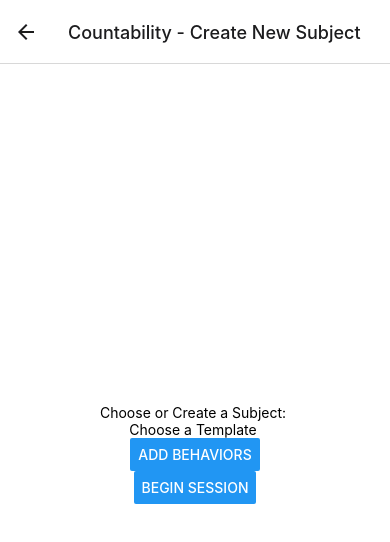
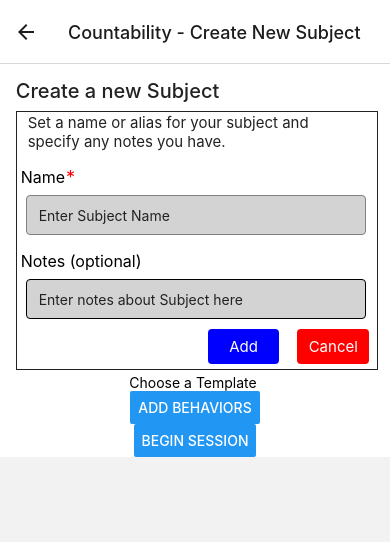
Before and after one commit to codarose/Countable, a React Native app: screen /CreateSubject in a window 390 px wide. Shown: the top 542 px of the page. Built offline with nearby package versions, Linux system fonts and the light colour scheme.

Commit message:
updating user input forms for consistency

```diff
--- a/components/createSubjectForm.js
+++ b/components/createSubjectForm.js
@@ -17,15 +17,16 @@
 ];
 
 function CreateSubjectForm(props) {
-  const [behavior, onAddBehavior] = useState("Enter Behavior Name");
-  const [behaviorNotes, onAddBehaviorNotes] = useState("Enter Behavior Notes");
+  const [subject, onAddSubject] = useState("Enter Subject Name");
+  const [subjectNotes, onAddSubjectNotes] = useState(
+    "Enter notes about Subject here"
+  );
   const [value, setValue] = useState(null);
   const [isFocus, setIsFocus] = useState(false);
   const [borderColor, setBorderColor] = useState("gray");
 
   function customOnFocus() {
     setBorderColor("orange");
-    onAddBehavior("");
   }
 
   function customOnBlur() {
@@ -41,10 +42,10 @@
   };
   return (
     <View style={styles.container}>
-      <Text style={styles.createNewBehavior}>Create a new Behavior</Text>
+      <Text style={styles.createNewBehavior}>Create a new Subject</Text>
       <View style={styles.formStyling}>
         <Text style={styles.specify}>
-          Create a name and set the type of measurement for your behavior.
+          Set a name or alias for your subject and specify any notes you have.
         </Text>
         <View style={{ flexDirection: "row" }}>
           <Text style={styles.inputFields}>Name</Text>
@@ -52,56 +53,23 @@
         </View>
         <TextInput
           style={[{ borderColor: borderColor }, styles.input]}
-          onChangeText={onAddBehavior}
-          value={behavior}
+          onChangeText={onAddSubject}
+          value={subject}
           onFocus={customOnFocus}
           onBlur={customOnBlur}
           placeHolder=""
         />
 
-        <View style={{ flexDirection: "row" }}>
-          <Text style={styles.inputFields}>Type of Measurement</Text>
-          <Text style={styles.redAsterisk}>*</Text>
-        </View>
         {/* Replace buttons with a drop down list */}
-        {renderLabel()}
-        <Dropdown
-          style={[styles.dropdown, isFocus && { borderColor: "orange" }]}
-          placeholderStyle={styles.placeholderStyle}
-          selectedTextStyle={styles.selectedTextStyle}
-          inputSearchStyle={styles.inputSearchStyle}
-          iconStyle={styles.iconStyle}
-          data={data}
-          maxHeight={300}
-          labelField="label"
-          valueField="value"
-          placeholder={!isFocus ? "Select item" : "..."}
-          searchPlaceholder="Search..."
-          value={value}
-          onFocus={() => setIsFocus(true)}
-          onBlur={() => setIsFocus(false)}
-          onChange={(item) => {
-            setValue(item.value);
-            setIsFocus(false);
-          }}
-          // renderLeftIcon={() => (
-          //   <AntDesign
-          //     style={styles.icon}
-          //     color={isFocus ? "blue" : "black"}
-          //     name="Safety"
-          //     size={20}
-          //   />
-          // )}
-        />
-        <Text style={styles.inputFields}>
-          Notes (optional)</Text>
+
+        <Text style={styles.inputFields}>Notes (optional)</Text>
         <TextInput
           style={styles.input}
-          onChangeText={onAddBehavior}
-          value={behaviorNotes}
+          onChangeText={onAddSubjectNotes}
+          value={subjectNotes}
           onFocus={customOnFocus}
           onBlur={customOnBlur}
-          placeHolder="behavior notes"
+          placeHolder="subject notes"
         />
         <View style={{ flexDirection: "row", alignItems: "center" }}>
           <Pressable style={styles.saveButton}>
@@ -243,7 +211,6 @@
     elevation: 3,
     width: "20%",
     marginLeft: 8,
-
   },
 
   icon: {
--- a/screens/CreateSubject.js
+++ b/screens/CreateSubject.js
@@ -1,6 +1,6 @@
 import React, { useState } from "react";
 import { Component } from "react";
-
+import CreateSubjectForm from "../components/createSubjectForm";
 import { StyleSheet, Text, View, Button } from "react-native";
 import axios from "axios"; //will need to have axios installed and imported into file
 
@@ -59,7 +59,7 @@
   {
     return (
       <View style={styles.container}>
-        <Text>Choose or Create a Subject: </Text>
+        <CreateSubjectForm />
         {/* map through subjects from data received in API call*/}
         {/* subjects.map((subject) =>{
   return (
@@ -111,7 +111,7 @@
 
 const styles = StyleSheet.create({
   container: {
-    flex: 1,
+   // flex: 1,
     backgroundColor: "#fff",
     alignItems: "center",
     justifyContent: "center",
--- a/screens/CreateTemplate.js
+++ b/screens/CreateTemplate.js
@@ -1,16 +1,27 @@
 import React from "react";
 import { Component } from "react";
 
-import { StyleSheet, Text, View, Button } from "react-native";
+import { StyleSheet, Text, View, Pressable, TextInput } from "react-native";
 
 class CreateBehavior extends Component {
   render() {
     return (
       <View style={styles.container}>
-        <Text>Session Template Title</Text>
-        <Text>Duration of Session</Text>
-        <Text>Behaviors Associated to this Session Type </Text>
-        <Button title="Save" />
+        <View style={styles.formStyling}>
+          <Text style={styles.createTemplate}>
+            Create a New Reusable Template
+          </Text>
+          <Text style={styles.inputFields}>Session Template Title</Text>
+          <TextInput
+            style={styles.input}
+            // onChangeText={onAddBehavior}
+            //  value={sessionNotes}
+            placeHolder="session notes"
+          />
+          <Text>Duration of Session</Text>
+          <Text>Behaviors Associated to this Session Type </Text>
+          <Pressable title="Save" />
+        </View>
       </View>
     );
   }
@@ -23,5 +34,102 @@
     alignItems: "center",
     justifyContent: "center",
   },
+  dropdown: {
+    margin: 8,
+    marginTop: 0,
+    height: 40,
+    borderColor: "gray",
+    borderWidth: 0.5,
+    borderRadius: 4,
+    paddingHorizontal: 12,
+    width: "95%",
+    backgroundColor: "#D3D3D3",
+    color: "#222222",
+  },
+  formStyling: {
+    borderStyle: "solid",
+    borderWidth: ".4px",
+    borderColor: "#222222",
+    margin: 4,
+    marginRight: 0,
+    padding: 4,
+    width: "93%",
+    overflow: "scroll",
+  },
+  inputFields: {
+    height: 40,
+    marginTop: 4,
+    marginBottom: 0,
+    marginLeft: 3,
+    marginRight: 0,
+    paddingTop: 12,
+    paddingBottom: 0,
+    paddingRight: 0,
+    textAlignVertical: "auto",
+    fontSize: 16,
+    textAlign: "left",
+  },
+  createTemplate: {
+    fontSize: 20,
+    color: "#222222",
+    paddingTop: 15,
+    paddingBottom: 4,
+    paddingLeft: 10,
+    fontWeight: "500",
+    textAlign: "left",
+    marginRight: 130,
+  },
+  buttonText: {
+    fontSize: "15px",
+    color: "white",
+  },
+  input: {
+    marginLeft: 8,
+    marginTop: 0,
+    borderWidth: 1,
+    padding: 10,
+    width: "95%",
+    color: "#222222",
+    height: 40,
+    backgroundColor: "#D3D3D3",
+    borderWidth: 0.5,
+    borderRadius: 4,
+    paddingHorizontal: 12,
+  },
+  selectedTextStyle: {
+    fontSize: 15,
+  },
+  redAsterisk: {
+    color: "red",
+    fontSize: "18px",
+    marginTop: 16,
+    marginBottom: 6,
+    marginLeft: 1,
+    marginRight: 3,
+  },
+  startButton: {
+    backgroundColor: "green",
+    alignItems: "center",
+    padding: 8,
+    marginBottom: 4,
+    marginTop: 10,
+    marginRight: 10,
+    borderRadius: 4,
+    elevation: 3,
+    width: "30%",
+    marginLeft: 160,
+  },
+  cancelButton: {
+    backgroundColor: "red",
+    alignItems: "center",
+    justifyContent: "center",
+    padding: 8,
+    marginBottom: 4,
+    marginTop: 10,
+    borderRadius: 4,
+    elevation: 3,
+    width: "20%",
+    marginLeft: 8,
+  },
 });
 export default CreateBehavior;
--- a/screens/ListAllTemplates.js
+++ b/screens/ListAllTemplates.js
@@ -1,17 +1,16 @@
 import React from "react";
 import { Component } from "react";
 
-import { StyleSheet, Text, View, Button } from "react-native";
+import { StyleSheet, Text, View, Pressable } from "react-native";
 
 const ListAllTemplates = ({ navigation }) => {
   {
     return (
       <View style={styles.container}>
-        <Text>Choose or Create a Subject: </Text>
-        <Text>Choose a Template or </Text>
-        <Button title="Add Behaviors" />
-
-        <Button title="" onPress={() => navigation.navigate("ActiveSession")} />
+        <Text>List of Existing Templates </Text>
+        <Pressable onPress={() => navigation.navigate("CreateTemplate")}>
+          <Text>Create a New Template</Text>
+        </Pressable>
       </View>
     );
   }
--- a/screens/NewSession.js
+++ b/screens/NewSession.js
@@ -1,5 +1,4 @@
 import { useState } from "react";
-import { Component } from "react";
 import { Dropdown } from "react-native-element-dropdown";
 import { MultiSelect } from "react-native-element-dropdown";
 
```
